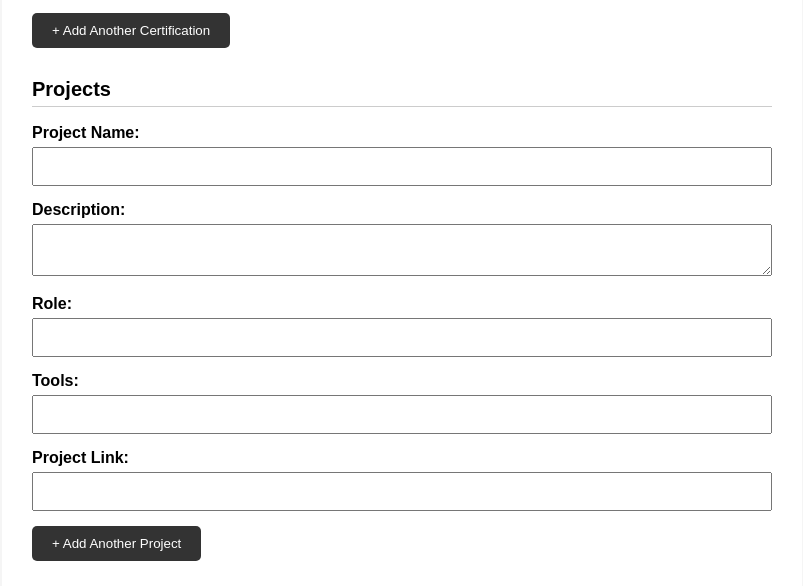
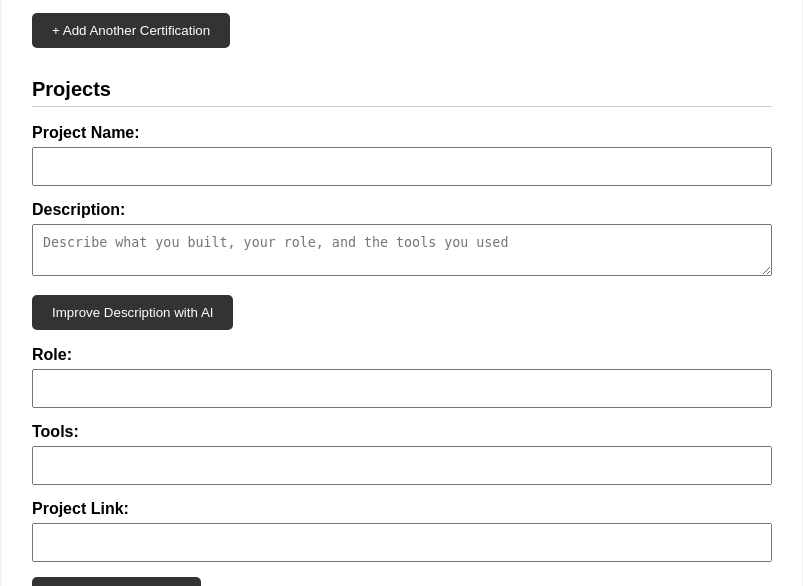
Before and after one commit to Cherry-tech14/resume_builder, a Flask app: page /create in a window 1280 px wide. Shown: the part 2805-3391 px from the top of the page, without its empty margins (238-1041 px from the left). Run offline with Flask 3, Linux system fonts and the light colour scheme; the visitor is signed in with stand-in values (Sample User, id 1); some libraries are stand-ins or nearby versions.

Commit message:
add Ai powered project description improvement

```diff
--- a/app.py
+++ b/app.py
@@ -12,6 +12,7 @@ from itsdangerous import URLSafeTimedSerializer, BadSignature, SignatureExpired
 from email.message import EmailMessage
 from flask_limiter import Limiter
 from flask_limiter.util import get_remote_address
+from flask_wtf.csrf import CSRFProtect
 import hashlib
 import secrets
 import smtplib
@@ -57,6 +58,7 @@ from database import (
 
 app = Flask(__name__)
 app.secret_key = os.environ["FLASK_SECRET_KEY"]
+csrf = CSRFProtect(app)
 reset_serializer = URLSafeTimedSerializer(
     app.secret_key,
     salt="password-reset"
@@ -396,16 +398,28 @@ def generate_description():
 
     job_title = data.get("job_title", "").strip()
     description = data.get("description", "").strip()
+    section = data.get("section", "work_experience")
+
+    if section not in ("work_experience", "project"):
+        return jsonify({
+            "error": "Invalid resume section"
+        }), 400
 
     if not job_title or not description:
         return jsonify({
-            "error": "Job title and description are required."
+            "error": "A title and description are required."
         }), 400
 
     if client is None:
         return jsonify({
             "error": "Gemini AI is not configured."
         }), 503
+
+    section_name = (
+        "software project"
+        if section == "project"
+        else "work experience"
+    )
 
     prompt = f"""
     You are a professional resume writing assistant.
--- a/templates/create_resume.html
+++ b/templates/create_resume.html
@@ -10,6 +10,7 @@
     <h1>Create Your Resume</h1>
 
     <form method="POST" class="resume-form">
+         <input type="hidden" name="csrf_token" value="{{ csrf_token() }}">
         {% if errors %}
         <div class="validation-errors">
             <h3>Please correct the following errors:</h3>
@@ -189,7 +190,17 @@
             <input type="text" name="project_name">
 
             <label>Description:</label>
-            <textarea name="project_description"></textarea>
+
+            <textarea
+                name="project_description"
+                class="project-description"
+                placeholder="Describe what you built, your role, and the tools you used"
+            ></textarea>
+
+            <button type="button" class="improve-project-btn">
+                Improve Description with AI
+            </button>
+            <p class="project-ai-status"></p>
 
             <label>Role:</label>
             <input type="text" name="project_role">
@@ -426,6 +437,19 @@
                 <label>Description:</label>
                 <textarea name="project_description"></textarea>
 
+                <label>Description:</label>
+                <textarea
+                    name="project_description"
+                    class="project-description"
+                    placeholder="Describe what you built, your role, and the tools you used"
+                ></textarea>
+
+                <button type="button" class="improve-project-btn">
+                    Improve Description with AI
+                </button>
+
+                <p class="project-ai-status"></p>
+
                 <label>Role:</label>
                 <input type="text" name="project_role">
 
@@ -439,6 +463,71 @@
         });
     </script>
 
+<script>
+document.addEventListener("click", async function (event) {
+
+    const button = event.target.closest(".improve-project-btn");
+
+    if (!button) {
+        return;
+    }
+
+    const projectEntry = button.closest(".project-entry");
+
+    const projectName = projectEntry.querySelector(
+        'input[name="project_name"]'
+    ).value.trim();
+
+    const descriptionField = projectEntry.querySelector(
+        'textarea[name="project_description"]'
+    );
+
+    const description = descriptionField.value.trim();
+
+    const status = projectEntry.querySelector(".project-ai-status");
+
+    if (!projectName || !description) {
+        status.textContent = "Enter a project name and description first.";
+        return;
+    }
+
+    button.disabled = true;
+    status.textContent = "Improving project description...";
+
+    try {
+        const response = await fetch("/generate-description", {
+            method: "POST",
+            headers: {
+                "Content-Type": "application/json",
+                "X-CSRFToken": "{{ csrf_token() }}"
+            },
+            body: JSON.stringify({
+                job_title: projectName,
+                description: description,
+                section: "project"
+            })
+        });
+
+        const data = await response.json();
+
+        if (!response.ok) {
+            throw new Error(
+                data.error || "Unable to improve project description."
+            );
+        }
+
+        descriptionField.value = data.description;
+
+        status.textContent = "Project description improved successfully!";
+
+    } catch (error) {
+        status.textContent = error.message;
+
+    } finally {
+        button.disabled = false;
+    }
+});
+</script>
 
     <script>
         const languagesContainer = document.getElementById("languages-container");
@@ -630,7 +719,8 @@
                 method: "POST",
 
                 headers: {
-                    "Content-Type": "application/json"
+                    "Content-Type": "application/json",
+                    "X-CSRFToken": "{{ csrf_token() }}"
                 },
 
                 body: JSON.stringify({
@@ -689,7 +779,8 @@
             const response = await fetch("/generate-description", {
                 method: "POST",
                 headers: {
-                    "Content-Type": "application/json"
+                    "Content-Type": "application/json",
+                    "X-CSRFToken": "{{ csrf_token() }}"
                 },
                 body: JSON.stringify({
                     job_title: jobTitle,
--- a/templates/edit_resume.html
+++ b/templates/edit_resume.html
@@ -14,6 +14,7 @@
     <h2>Personal Information</h2>
 
     <form method="POST" class="resume-form">
+         <input type="hidden" name="csrf_token" value="{{ csrf_token() }}">
         {% if errors %}
         <div class="validation-errors">
             <h3>Please correct the following errors:</h3>
@@ -340,7 +341,8 @@
                 const response = await fetch("/improve-summary", {
                     method: "POST",
                     headers: {
-                        "Content-Type": "application/json"
+                        "Content-Type": "application/json",
+                        "X-CSRFToken": "{{ csrf_token() }}"
                     },
                     body: JSON.stringify({
                         summary: summary
--- a/templates/forgot_password.html
+++ b/templates/forgot_password.html
@@ -30,6 +30,7 @@
             {% endif %}
 
             <form action="/forgot-password" method="POST" class="login-form">
+                 <input type="hidden" name="csrf_token" value="{{ csrf_token() }}">
                 <label for="email">Email Address</label>
                 <input
                     type="email"
--- a/templates/login.html
+++ b/templates/login.html
@@ -27,6 +27,7 @@
         {% endif %}
 
         <form action="/login" method="POST" class="login-form">
+            <input type="hidden" name="csrf_token" value="{{ csrf_token() }}">
 
             <label for="username">Username</label>
 
--- a/templates/register.html
+++ b/templates/register.html
@@ -25,6 +25,7 @@
         {% endif %}
 
         <form action="/register" method="POST" class="register-form">
+            <input type="hidden" name="csrf_token" value="{{ csrf_token() }}">
 
             <label for="username">Username</label>
 
--- a/templates/reset_password.html
+++ b/templates/reset_password.html
@@ -25,6 +25,7 @@
             <p>Enter your new password below.</p>
 
             <form method="POST" class="login-form">
+                 <input type="hidden" name="csrf_token" value="{{ csrf_token() }}">
 
                 <label for="password">New Password</label>
 
```
Also changed, not shown: templates/dashboard.html (+5 -4 lines).
